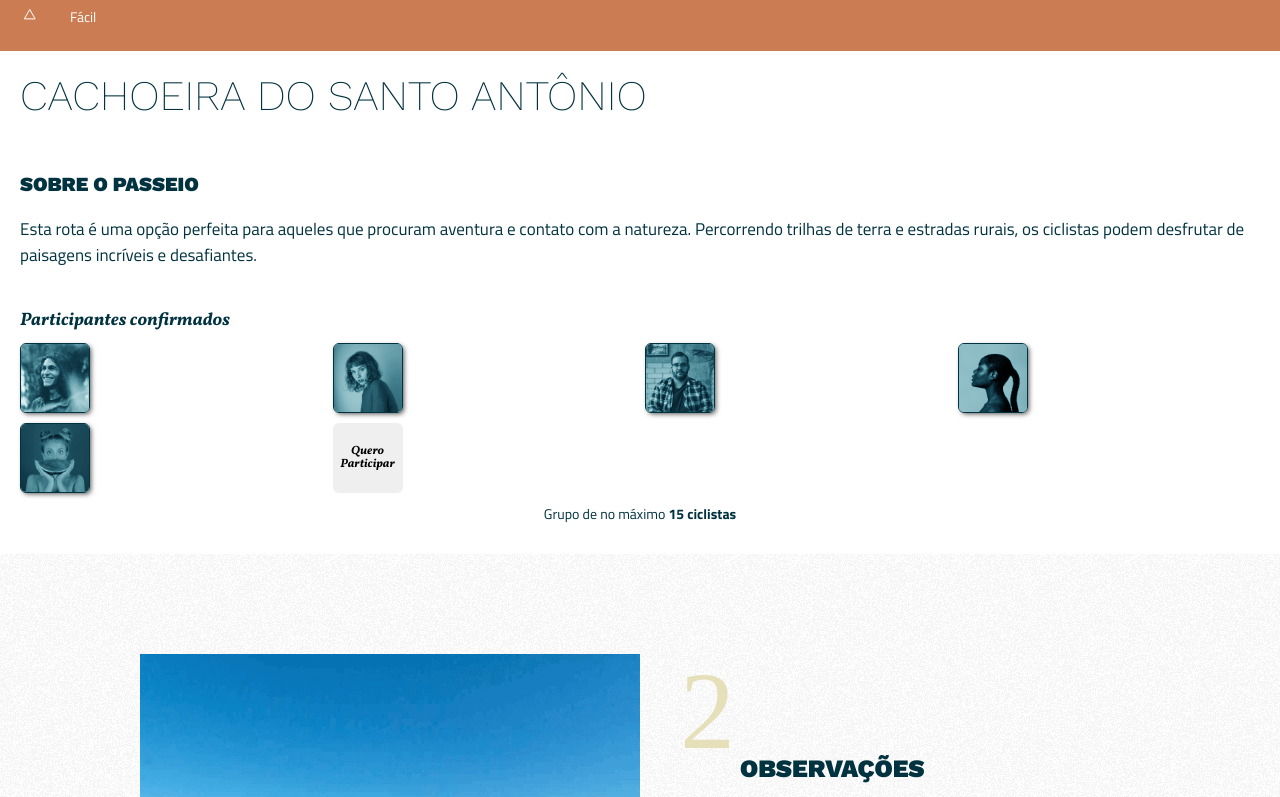
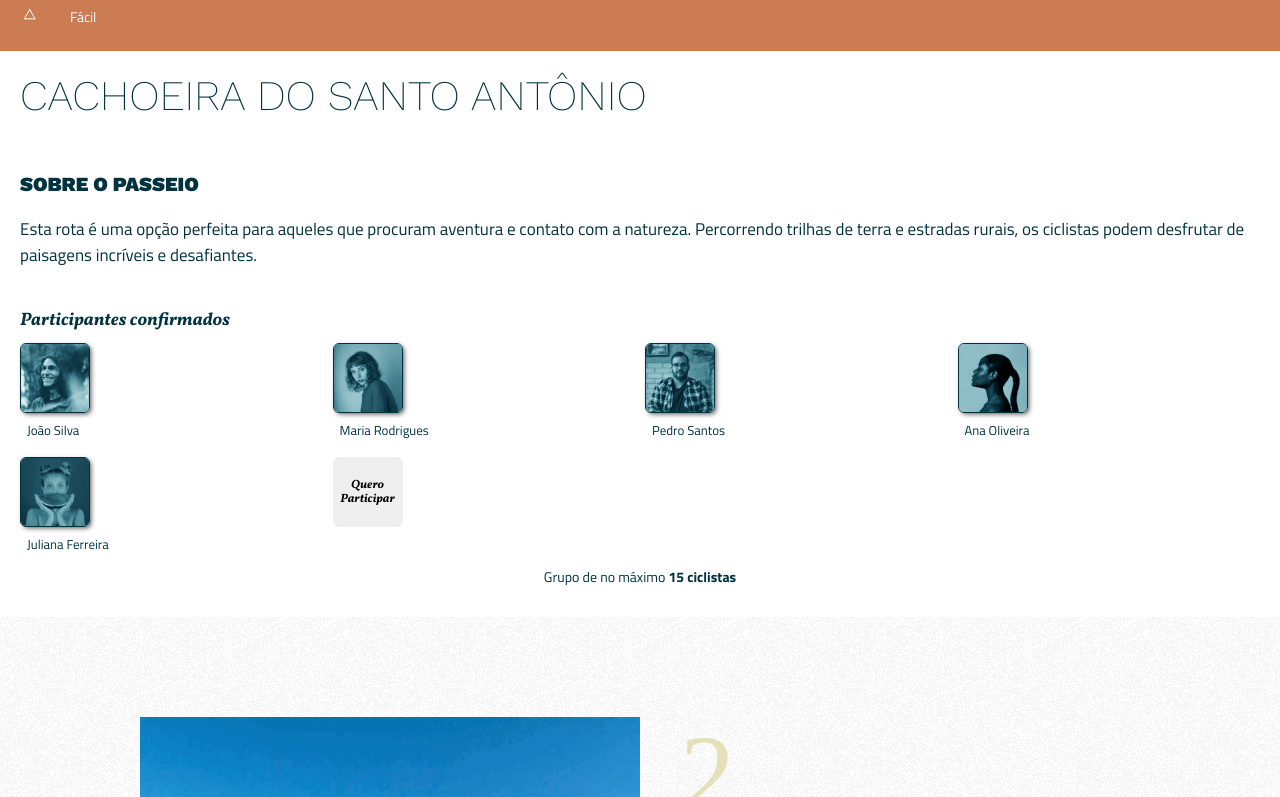
Before and after one commit to severidade/minas_rotas_react, a React (Create React App) app: page / in a window 1280 px wide. Shown: the part 485-1282 px from the top of the page. Built offline with nearby package versions, Linux system fonts and the light colour scheme; a web font is replaced by a local one.

Commit message:
feat: :art: Removendo figcaption de avatar participantes e colocando o nome externo

```diff
--- a/src/componentes/Hero/Hero.js
+++ b/src/componentes/Hero/Hero.js
@@ -19,7 +19,7 @@ export default function Hero() {
           src={ Content.hero.route_img.img }
           alt={ Content.hero.route_img.alt }
         />
-        <figcaption><strong>Cidades</strong> Corinto/Diamantina</figcaption>
+        {/* <figcaption><strong>Cidades</strong> Corinto/Diamantina</figcaption> */}
       </figure>
 
       <div className={ styles.data_rote }>
@@ -60,14 +60,13 @@ export default function Hero() {
         <h3>Participantes confirmados</h3>
         <div className={ styles.container_participants }>
           {Content.hero.participants?.map((item) =>(
-            <div
-              key={item.name}
-              tooltip-text={item.name}
-              // className={ styles.tooltip }
-            >
-              <figure className= { styles.avatar }>
+            <div key={item.name}>
+              <figure
+              className= { styles.avatar }
+              >
                 <img src={ item.avatar } alt={ item.name }/>
               </figure>
+              <p className={ styles.participant_name }> {item.name} </p>
             </div>
           ))}
           <button className={ styles.participate } type="button">Quero Participar</button>
--- a/src/componentes/Hero/Hero.module.css
+++ b/src/componentes/Hero/Hero.module.css
@@ -66,9 +66,9 @@
   object-fit: cover;
 }
 
-.container_main_image > figcaption {
+/* .container_main_image > figcaption {
   display: none;
-}
+} */
 
 /* seção com informações da rota */
 .data_rote {
@@ -251,7 +251,7 @@
 .group > p {
   /* background-color: #00323F; */
   text-align: center;
-  padding: 10px 0;
+  padding: 5px 0 10px;
   font-size: 14px;
 }
 
@@ -309,10 +309,16 @@
 .participate {
   font-family: 'Vollkorn', serif;
   font-size: 12px;
-  line-height: 13px;
+  line-height: 14px;
   width: 70px;
   height: 70px;
   position: relative;
   border-radius: 6px;
   border: none;
 }
+
+.participant_name {
+  font-size: 13px;
+  line-height: 14px;
+  padding: 10px 0 10px 7px;
+}
```
